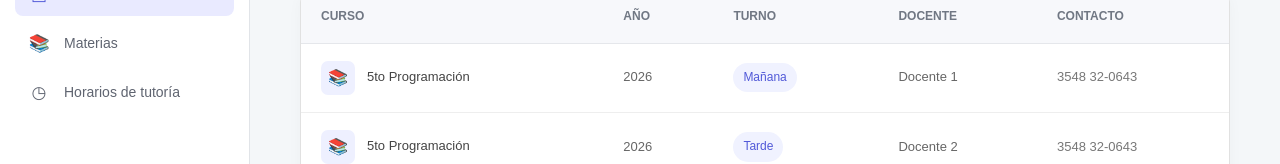
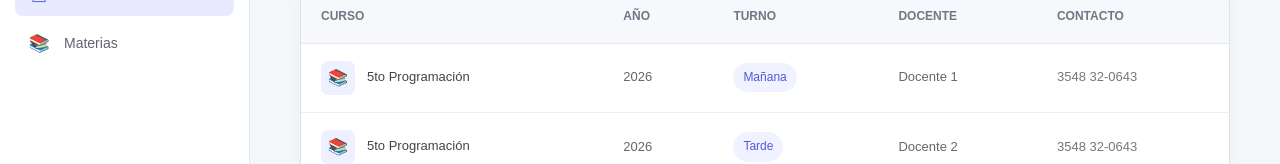
Before and after one commit to julifunes2010-bit/sistema_tutorias, a Vue app in the folder sistemaTutorias/: page /cursos in a window 1280 px wide. Shown: the part 298-462 px from the top of the page. Built offline with nearby package versions, Linux system fonts and the light colour scheme.

Commit message:
arreglos
arreglos

```diff
--- a/sistemaTutorias/src/cursos.vue
+++ b/sistemaTutorias/src/cursos.vue
@@ -91,13 +91,6 @@
 
 
         <!-- HORARIOS -->
-        <router-link
-          to="/horarios"
-          class="menu-item"
-        >
-          <span class="menu-icon">◷</span>
-          <span>Horarios de tutoría</span>
-        </router-link>
 
       </nav>
 
--- a/sistemaTutorias/src/home.vue
+++ b/sistemaTutorias/src/home.vue
@@ -38,11 +38,6 @@
           <span class="icon">▤</span>
           <span>Cursos</span>
         </router-link>
-
-        <a href="#" class="menu-item">
-          <span class="icon">◷</span>
-          <span>Horarios de tutoría</span>
-        </a>
 
         <router-link to="/reportes" class="menu-item">
           <span class="icon">📊</span>
--- a/sistemaTutorias/src/misCitaciones.vue
+++ b/sistemaTutorias/src/misCitaciones.vue
@@ -31,11 +31,6 @@
           <span class="icon">▤</span>
           <span>Cursos</span>
         </router-link>
-
-        <a href="#" class="menu-item">
-          <span class="icon">◷</span>
-          <span>Horarios de tutoría</span>
-        </a>
 
         <router-link to="/reportes" class="menu-item">
           <span class="icon">📊</span>
--- a/sistemaTutorias/src/nueva-citacion.vue
+++ b/sistemaTutorias/src/nueva-citacion.vue
@@ -31,11 +31,6 @@
           <span class="icon">▤</span>
           <span>Cursos</span>
         </router-link>
-
-        <a href="#" class="menu-item">
-          <span class="icon">◷</span>
-          <span>Horarios de tutoría</span>
-        </a>
 
         <router-link to="/reportes" class="menu-item">
           <span class="icon">📊</span>
```
